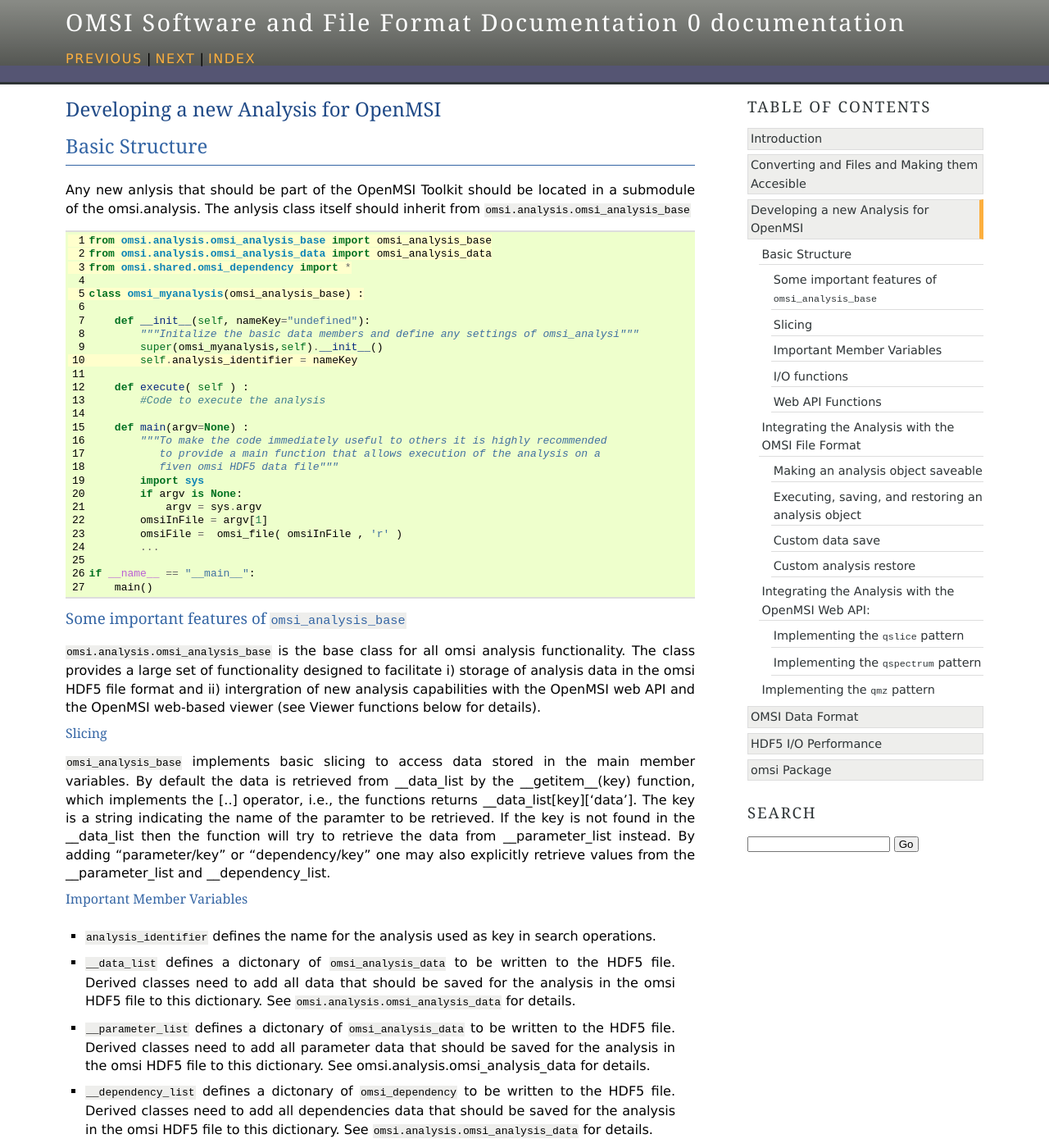
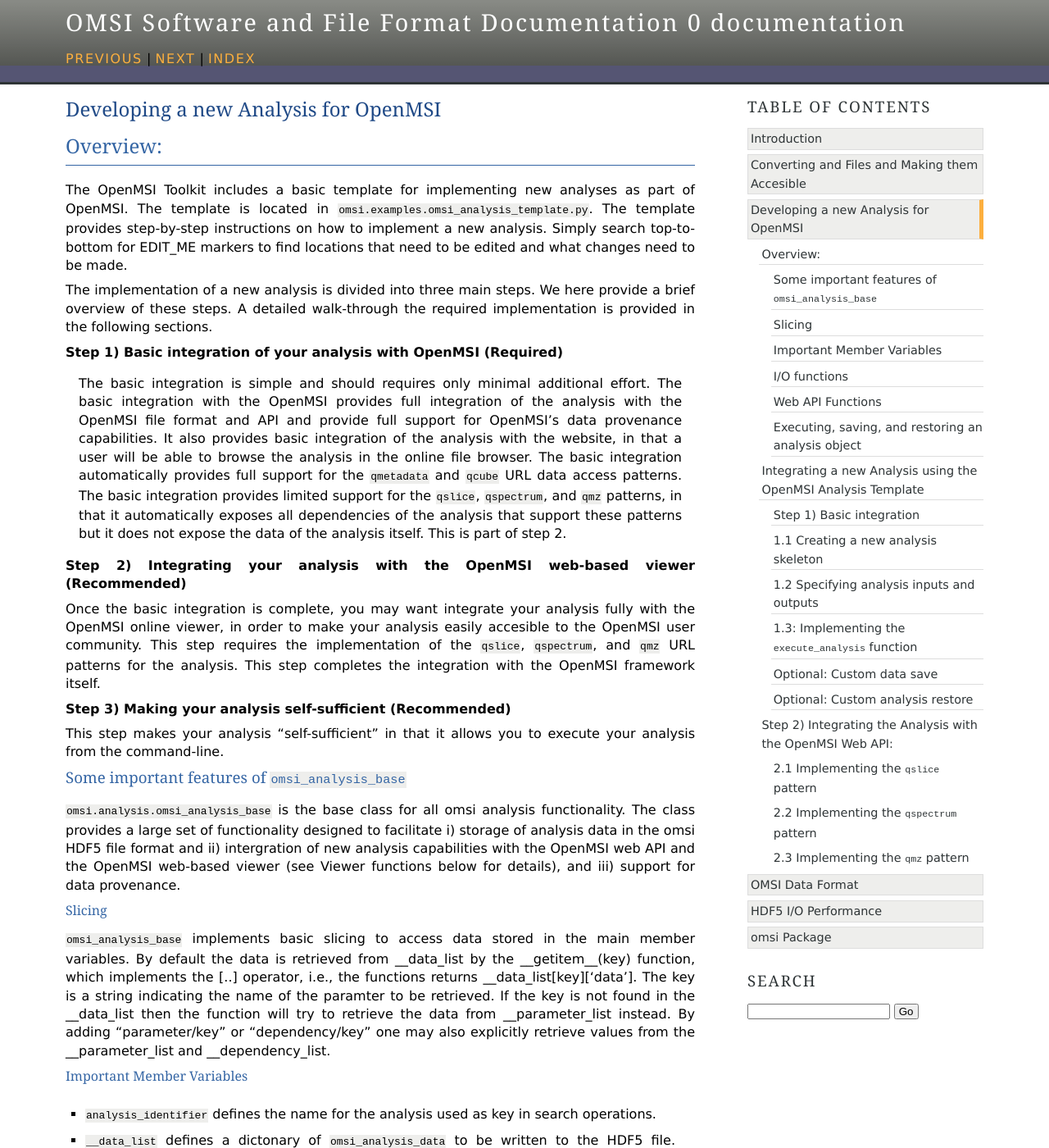
Before and after one commit to biorack/BASTet, a Sphinx documentation site: the page built from doc/custom_analysis.rst, in a window 1280 px wide and 1400 px high. Shown: the whole window at 82% size. Built offline with Sphinx 7.4.7, drawn with Linux system fonts in a browser that asks for light colours; formulas are drawn with MathJax 3; some of the changed text lies outside the part shown.

Commit message:
Updated the description of how to implement custom analysis to use the new analysis template provided as part of the toolkit
git-svn-id: https://code.lbl.gov/svn/openmsi-tk/trunk@73 770f0362-5d60-4208-80c3-892ab42ae3ed

```diff
--- a/doc/custom_analysis.rst
+++ b/doc/custom_analysis.rst
@@ -1,48 +1,30 @@
 Developing a new Analysis for OpenMSI
 =====================================
 
-Basic Structure
----------------
+Overview:
+---------
 
-Any new anlysis that should be part of the OpenMSI Toolkit should be located in a submodule of the omsi.analysis. The anlysis class itself should inherit from ``omsi.analysis.omsi_analysis_base``
+The OpenMSI Toolkit includes a basic template for implementing new analyses as part of OpenMSI. The template is located in ``omsi.examples.omsi_analysis_template.py``. The template provides step-by-step instructions on how to implement a new analysis. Simply search top-to-bottom for EDIT_ME markers to find locations that need to be edited and what changes need to be made.
 
+The implementation of a new analysis is divided into three main steps. We here provide a brief overview of these steps. A detailed walk-through the required implementation is provided in the following sections.
 
-.. code-block:: python
-    :linenos:
-    :emphasize-lines: 1,2,3,5,10
+**Step 1) Basic integration of your analysis with OpenMSI (Required)**
 
-    from omsi.analysis.omsi_analysis_base import omsi_analysis_base
-    from omsi.analysis.omsi_analysis_data import omsi_analysis_data
-    from omsi.shared.omsi_dependency import *
+ The basic integration is simple and should requires only minimal additional effort. The basic integration with the OpenMSI provides full integration of the analysis with the OpenMSI file format and API and provide full support for OpenMSI's data provenance capabilities. It also provides basic integration of the analysis with the website, in that a user will be able to browse the analysis in the online file browser. The basic integration automatically provides full support for the ``qmetadata`` and ``qcube`` URL data access patterns. The basic integration provides limited support for the ``qslice``, ``qspectrum``, and ``qmz`` patterns, in that it automatically exposes all dependencies of the analysis that support these patterns but it does not expose the data of the analysis itself. This is part of step 2.
 
-    class omsi_myanalysis(omsi_analysis_base) :
+**Step 2)  Integrating your analysis with the OpenMSI web-based viewer (Recommended)**
 
-        def __init__(self, nameKey="undefined"):
-            """Initalize the basic data members and define any settings of omsi_analysi"""
-            super(omsi_myanalysis,self).__init__()
-            self.analysis_identifier = nameKey
+Once the basic integration is complete, you may want integrate your analysis fully with the OpenMSI online viewer, in order to make your analysis easily accesible to the OpenMSI user community. This step requires the implementation of the ``qslice``, ``qspectrum``, and ``qmz`` URL patterns for the analysis. This step completes the integration with the OpenMSI framework itself.
 
-        def execute( self ) :
-            #Code to execute the analysis
+**Step 3) Making your analysis self-sufficient (Recommended)**
 
-        def main(argv=None) :
-            """To make the code immediately useful to others it is highly recommended
-               to provide a main function that allows execution of the analysis on a
-               fiven omsi HDF5 data file"""
-            import sys
-            if argv is None:
-                argv = sys.argv
-            omsiInFile = argv[1]
-            omsiFile =  omsi_file( omsiInFile , 'r' )
-            ...
+This step makes your analysis "self-sufficient" in that it allows you to execute your analysis from the command-line.
 
-    if __name__ == "__main__":
-        main()
 
 Some important features of ``omsi_analysis_base``
 ^^^^^^^^^^^^^^^^^^^^^^^^^^^^^^^^^^^^^^^^^^^^^^^^^
 
-``omsi.analysis.omsi_analysis_base`` is the base class for all omsi analysis functionality. The class provides a large set of functionality designed to facilitate i) storage of analysis data in the omsi HDF5 file format and ii) intergration of new analysis capabilities with the OpenMSI web API and the OpenMSI web-based viewer (see Viewer functions below for details).
+``omsi.analysis.omsi_analysis_base`` is the base class for all omsi analysis functionality. The class provides a large set of functionality designed to facilitate i) storage of analysis data in the omsi HDF5 file format and ii) intergration of new analysis capabilities with the OpenMSI web API and the OpenMSI web-based viewer (see Viewer functions below for details), and iii) support for data provenance.
 
 Slicing
 """""""
@@ -81,68 +63,10 @@
 * ``v_qslice_viewerOptions``: Define a list of strings, describing the different viewer options available for the analysis for qslice requests (i.e., ``v_qslice``). This feature allows the analysis developer to define multiple different visualization modes for the analysis. For example, when performing a data rediction (e.g., PCA or NMF) one may want to show the raw spectra or the loadings vector of the projection in the spectrum view (v_qspectrum). By providing different viewer options we allow the user to decide which option they are most interested in.
 
 
+Executing, saving, and restoring an analysis object
+"""""""""""""""""""""""""""""""""""""""""""""""""""
 
-Integrating the Analysis with the OMSI File Format
---------------------------------------------------
-
-Making an analysis object saveable
-^^^^^^^^^^^^^^^^^^^^^^^^^^^^^^^^^^
-In the follwing we are extending the execute function of our analysis to record parameters, dependencies and outputs of the analysis into to make them accesible for automatic addition to an OMSI HDF5 file. At this point the data is added to a set of structured dictionaries that are defined in ``omsi_analysis_base`` , i.e, no data is actually saved to an HDF5 file yet, but we are preparing the object so that it can be easily saved.
-
-
-.. code-block:: python
-    :linenos:
-    :emphasize-lines: 12,13,14,19,24,25,33
-
-    def execute(self, msidata, integration_width=10, msidata_dependency=None) :
-
-        #1) msidata is a raw data input for which we only want to store the dependencies.
-        #   We expect that the user specfies this dependency in the input parameter
-        #   msidata_dependency. One can also try to infer the dependency from msidata
-        #   directly but that may not always be possible.
-        #2) integration_width and number_of_clusters are other paramters which we want to store
-        #3) We assume the code generates two numpy arrays as outputs: labels, centroids
-
-        #Clear any previously stored analysis data. This is needed in case the analysis
-        #has been excuted before.
-        self.clear_analysis_data()
-        self.clear_parameter_data()
-        self.clear_dependency_data()
-
-        #Save the analysis parameters to the __parameter_list so that the data can be
-        #saved automatically vie the omsi file API
-        p1 = np.asarray( [integration_width] ) #Convert the object to numpy
-        self.add_parameter_data( name='integration_width' , data=iw , dtype=str(iw.dtype) )
-        #Do the same for any other parameters that need to be recored
-
-        #Save the analysis output data to the __data_list so that the data can be saved
-        #automatically vie the omsi file API
-        self.add_analysis_data( name='labels' , data=labels , dtype=str(labels.dtype) )
-        self.add_analysis_data( name='centroids' , data=centroids , dtype=str(centroids.dtype) )
-
-        #Save the analysis dependencies to the __dependency_list so that the data can be saved
-        #automatically by the omsi HDF5 file API
-        if msidata_dependency is not None :
-            #If the user has provided a full definition of the dependency
-            if isinstance( msidata_dependency , omsi_dependency ) :
-                #Add the dependency as given by the user
-                self.add_dependency_data( msidata_dependency )
-            #The user only gave us the object that we depend on
-            #so we need to construct the dependency object
-            else :
-                #Assuming that we have  an h5py object or an instance of an
-                #omsi_file object management class given we can construct the dependency
-                #directly. This will result in a ValueError in case an incompatible object
-                #is given as input.
-                self.add_dependency_data( omsi_dependency( param_name = 'msidata', \
-                                                           link_name='msidata', \
-                                                           omsi_object=msidata_dependency, \
-                                                           selection=None ) )
-
-Executing, saving, and restoring an analysis object
-^^^^^^^^^^^^^^^^^^^^^^^^^^^^^^^^^^^^^^^^^^^^^^^^^^^
-
-Now that the analysis specifies what data needs to be stored we can directly use the infrastructure provided by ``omsi_analysis_base`` and the ``omsi.dataformat.omsi_file`` API to save the data from the analysis to an OMSI HDF5 file. In OMSI files, analyses are generally associated with experiments, so that we use the ``omsi.dataformat.omsi_file.omsi_file_experiment`` API here.
+Any analysis based on the infrastructure provided by ``omsi_analysis_base`` is fully integrated with OpenMSI file API provided by``omsi.dataformat.omsi_file``. This means the analysis can be directly  API saved to an OMSI HDF5 file and  the saved analysis can be restored from file. In OMSI files, analyses are generally associated with experiments, so that we use the ``omsi.dataformat.omsi_file.omsi_file_experiment`` API here.
 
 .. code-block:: python
     :linenos:
@@ -177,8 +101,166 @@
     #overwrite of data we recommend to use load_data and load_parameters as False only
     #when the file has been opend in read-only mode 'r'.
 
-Custom data save
-^^^^^^^^^^^^^^^^
+    #Rerunning the same analysis again
+    a2.execute()
+
+    #Rerunning the same analysis for different data
+    d2 = e.get_msidata(1)
+    a2.execute(msidata=d2)
+
+
+
+
+Integrating a new Analysis using the OpenMSI Analysis Template
+--------------------------------------------------------------
+
+Step 1) Basic integration
+^^^^^^^^^^^^^^^^^^^^^^^^^
+
+The simple steps outlined below provide you now with full integration of your analysis with the OpenMSI file format and API and full support for OpenMSI's data provenance capabilities. It also provides basic integration of your analysis with the OpenMSI website, in that a user will be able to browse your analysis in the online file browser. The basic integration also automatically provides full support for the ``qmetadata`` and ``qcube`` URL data access patterns, so that you can start to program against your analysis remotely. The basic integration provides limited support for the ``qslice``, ``qspectrum``, and ``qmz`` patterns, in that it automatically exposes all dependencies of the analysis that support these patterns but it does not expose the data of your analysis itself. This is part of step 2. Once you have completed the basic integation yout final analysis code should look something like this:
+
+.. code-block:: python
+    :linenos:
+    :emphasize-lines: 6,7,27,28,29
+
+    class omsi_mypeakfinder(omsi_analysis_base) :
+
+        def __init__(self, nameKey="undefined"):
+            """Initalize the basic data members"""
+
+            super(omsi_mypeakfinder,self).__init__()
+            self.parameter_names = [ 'msidata' , 'mzdata', 'integration_width', 'peakheight' ]
+            self.data_names = [ 'peak_cube' , 'peak_mz' ]
+            self.analysis_identifier = nameKey
+
+        def execute_analysis(self) :
+            """..."""
+
+            #Set default parameter values for optional parameters
+            if not self['integration_width'] :
+                self['integration_width']=10
+
+            #Copy parameters to local variables for convenience
+            msidata = self['msidata']
+            mzdata = self['mzdata']
+            integration_width = self['integration_width'][0]
+            peakheight = self['peakheight'][0]
+
+            #Implementation of my peakfinding algorithm
+
+            ...
+
+            #Save output data
+            self['peak_cube'] = peakCube
+            self['peak_mz']   = peakMZ
+
+        ...
+
+
+1.1 Creating a new analysis skeleton
+""""""""""""""""""""""""""""""""""""
+
+- Copy the analysis template to the appropriate location where your analysis should live. Any new anlysis should be located in a submodule of the ``omsi.analysis.`` module. E.g., if you implement a new peak finding algorithm, it should be placed in omsi/analysis/findpeaks. For example:
+
+.. code-block:: none
+
+    cp omsi/examples/omsi_analysis_template.py openmsi-tk/omsi/analysis/findpeaks/omsi_mypeakfinder.py
+
+
+- Replace all occurances of ``omsi_analysis_template`` in the file with the name of your analysis class, e.g, omsi_mypeakfinder. You can do this easily using "Replace All" feature of most text editors.  or on most Unix systems  (e.g, Linux or MacOS) on the commandline via:
+
+.. code-block:: none
+
+    sed -i.bak 's/omsi_analysis_template/omsi_mypeakfinder/' test_analysis.py
+    rm test_analysis.py.bak
+
+- Add your analysis to the ``__init__.py`` file of the python module where your analysis lives. In the ``__init__.py`` file you need to add the name of your analysis class to the ``all__`` list and add a an import of your class, e.g,  ``from omsi_mypeakfinder import *`` . For example:
+
+.. code-block:: python
+    :linenos:
+    :emphasize-lines: 1,7
+
+    all__ = [ "omsi_mypeakfinder",  "omsi_findpeaks_global" , ...]
+    from omsi_findpeaks_global import *
+    from omsi_findpeaks_local import *
+    from omsi_lpf import *
+    from omsi_npg import *
+    from omsi_peakcube import *
+    from omsi_mypeakfinder import *
+
+1.2 Specifying analysis inputs and outputs
+""""""""""""""""""""""""""""""""""""""""""
+
+
+In the ``__init__`` function specify the names of the input parameters of your analysis as well as the names of the ouput data generated by your analysis. E.g.,
+
+.. code-block:: python
+    :linenos:
+    :emphasize-lines: 5,6
+
+    def __init__(self, nameKey="undefined"):
+        """Initalize the basic data members"""
+
+        super(omsi_mypeakfinder,self).__init__()
+        self.parameter_names = [ 'msidata' , 'mzdata', 'integration_width', 'peakheight' ]
+        self.data_names = [ 'peak_cube' , 'peak_mz' ]
+        self.analysis_identifier = nameKey
+
+1.3: Implementing the ``execute_analysis`` function
+"""""""""""""""""""""""""""""""""""""""""""""""""""
+
+**1.3.1** Document your execute_analysis function. OpenMSI typically uses Sphynx notation in the doc-string.
+
+.. code-block:: python
+    :linenos:
+    :emphasize-lines: 2-11
+
+    def execute_analysis(self) :
+        """This analysis computes global peaks in MSI data...
+
+           :param msidata: The input MSI data
+           :param mzdata: The mz axis information for the MSI dataset
+           :param integration_width: The integration width to be used
+           :param peakheight: Minimum peak height threshold.
+
+           :returns: The funtion generated a 'peak_cube' dataset of all
+                     global peaks and 'peak_mz' with the m/z values.
+
+        """
+
+**1.3.2** Define default values for any optional input parameters and implement your analysis. s
+
+.. code-block:: python
+    :linenos:
+    :emphasize-lines: 4,5
+
+    def execute_analysis(self) :
+        """..."""
+
+        if not self['integration_width'] :
+            self['integration_width']=10
+
+
+
+**1.3.3**  Implement your analysis. For conveniece it is often useful to assign the your parameters to local variables, although, this is by no means required. Note, all values are stored as 1D+ numpy arrays. I.e., for scalar parameters we need to access the [0] value. E.g.:
+
+.. code-block:: python
+
+    integration_width = self['integration_width'][0]
+
+**1.3.4** Save the results of your analysis to the respective output variables. This will allow users to conveniently access your results and it enables the OpenMSI file API to save your results to file. We here automatically convert single scalars to 1D numpy arrays to ensure consistency. Although, the data write function can handle a large rangeof python built_in types by automaticaly converting them to numpy for storage in HDF5, we generally recommend to convert use numpy directly here to save your data.
+
+.. code-block:: python
+
+    self['peak_cube'] = peakCube
+    self['peak_mz']   = peakMZ
+
+With this you have now completed the basic integration of your analysis with the OpenMSI framework.
+
+
+
+Optional: Custom data save
+^^^^^^^^^^^^^^^^^^^^^^^^^^
 
 In most cases the default data save and restore functions should be sufficient. However, the ``omsi_analysis_base`` API also supports implementation of custom HDF5 write. To extend the existing data write code, simple implement the following function provided by ``omsi_analysis_base`` .
 
@@ -211,20 +293,20 @@
            """
         pass
 
-Custom analysis restore
-^^^^^^^^^^^^^^^^^^^^^^^
+Optional: Custom analysis restore
+^^^^^^^^^^^^^^^^^^^^^^^^^^^^^^^^^
 
 Similarly in order implement custom data restore behavior we can overwrite the default implementation of ``omsi_analysis_base.read_from_omsi_file)`` . In this case one will usually call the default implementation via ``super(omsi_myanalysis,self).read_from_omsi_file(...)`` first and then add any additional behavior.
 
-Integrating the Analysis with the OpenMSI Web API:
---------------------------------------------------
+Step 2) Integrating the Analysis with the OpenMSI Web API:
+----------------------------------------------------------
 
-Once the analysis is stroed in the OMSI file format, integration with ``qmetadata`` and ``qcube`` calls of the web API is automatic. These ``qmetadata`` and ``qcube`` functions provide general purpose access to the data so that we can immediatly start to program against our analysis.
+Once the analysis is stored in the OMSI file format, integration with ``qmetadata`` and ``qcube`` calls of the web API is automatic. The ``qmetadata`` and ``qcube`` functions provide general purpose access to the data so that we can immediatly start to program against our analysis.
 
 Some applications---such as the OpenMSI web-based viewer---utilize the simplified, special data access patterns ``qslice``, ``qspectrum``, and ``qmz`` in order to interact with the data. The default implementation of these function available in ``omsi.analysis.omsi_analysis_base`` exposes the data from all depencdencies of the analysis that support these patterns. For full integration with the web API, however, we need to implement this functionality in our analysis class. The ``qmz`` pattern in particular is relevant to both the ``qslice`` and ``qspectrum`` pattern and should be always implemented as soon as one of the two patterns is defined.
 
-Implementing the ``qslice`` pattern
-^^^^^^^^^^^^^^^^^^^^^^^^^^^^^^^^^^^
+2.1 Implementing the ``qslice`` pattern
+^^^^^^^^^^^^^^^^^^^^^^^^^^^^^^^^^^^^^^^
 
 .. code-block:: python
     :linenos:
@@ -281,8 +363,8 @@
 NOTE: We here convert the selection string to a python selection (i.e., a list, slice, or integer) object using the ``omsi.shared.omsi_data_selection.check_selection_string(...)`` . This has the advantage that we can use the given selection directly in our code and avoids the use of a potentially dangerous ``eval`` , e.g., ``return eval("dataset[:,:, %s]" %(z,))`` . While we can also check the validity of the  seletion string  using  ``omsi.shared.omsi_data_selection.check_selection_string(...)`` , it is recommened to convert the string to a valid python selection to avoid possible attacks.
 
 
-Implementing the ``qspectrum`` pattern
-^^^^^^^^^^^^^^^^^^^^^^^^^^^^^^^^^^^^^^
+2.2 Implementing the ``qspectrum`` pattern
+^^^^^^^^^^^^^^^^^^^^^^^^^^^^^^^^^^^^^^^^^^
 
 .. code-block:: python
     :linenos:
@@ -367,8 +449,8 @@
             re = ["Labels"] + dependent_options
             return re
 
-Implementing the ``qmz`` pattern
---------------------------------
+2.3 Implementing the ``qmz`` pattern
+^^^^^^^^^^^^^^^^^^^^^^^^^^^^^^^^^^^^
 
 .. code-block:: python
     :linenos:
```
